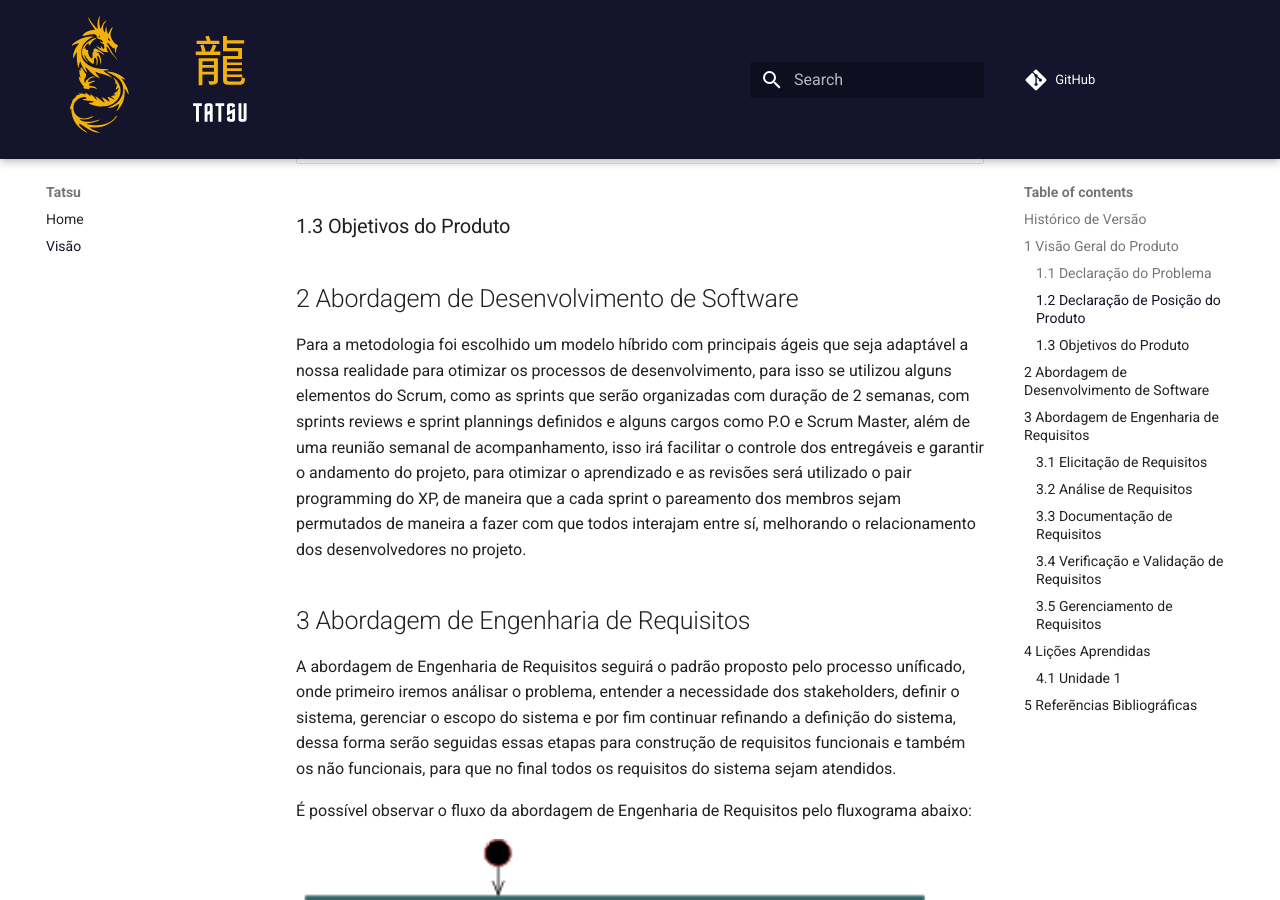
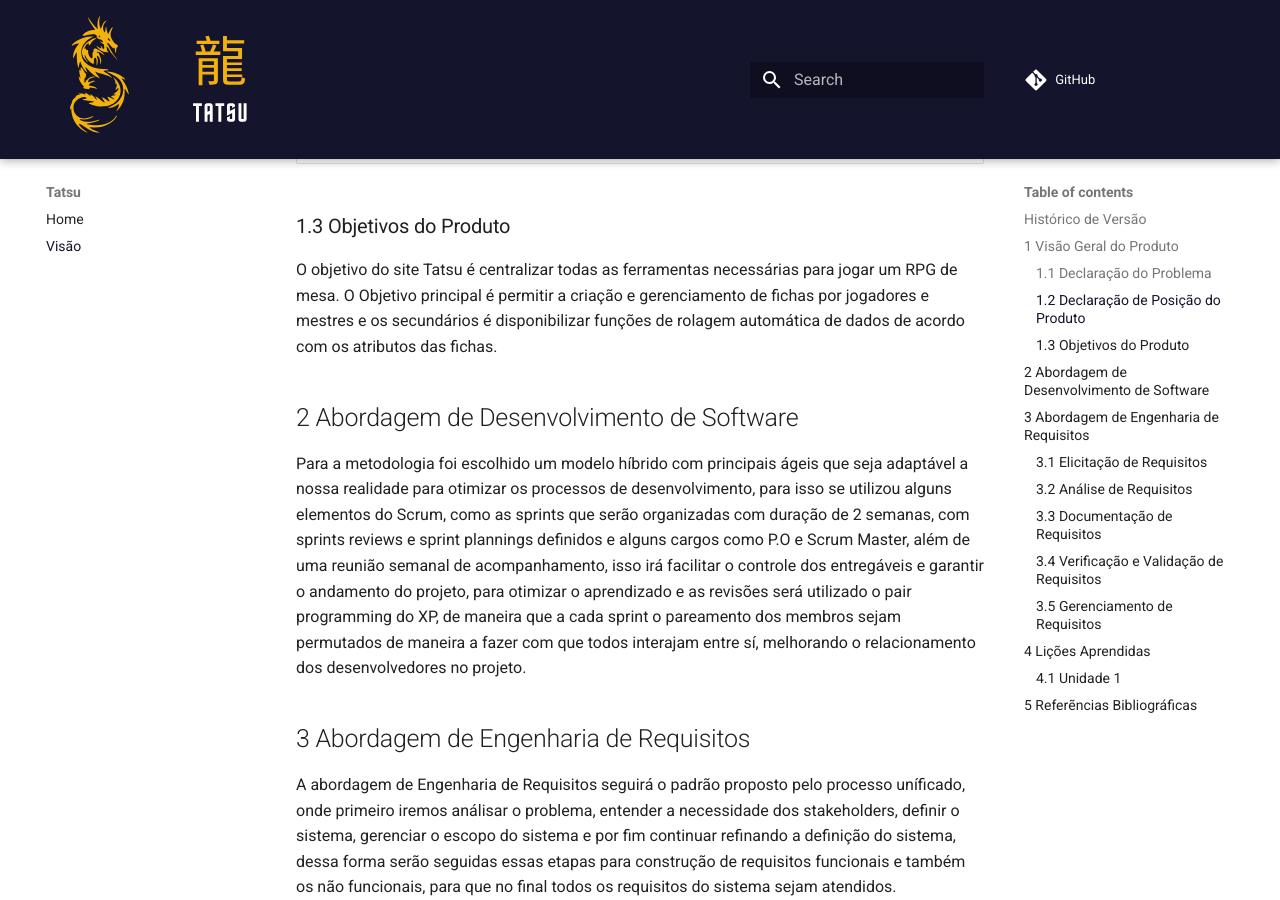
Before and after one commit to FGAUnB-REQ-GM/2021.2-Tatsu, an MkDocs documentation site: the page built from docs/visao.md, in a window 1280 px wide and 900 px high, scrolled down 1157 px. Built offline with MkDocs 1.6.1 and Material for MkDocs 9.7.7, drawn with Linux system fonts in a browser that asks for light colours; comment, search, counter and statistics services are not loaded.

Commit message:
Adição do tópico 1.3

```diff
--- a/docs/visao.md
+++ b/docs/visao.md
@@ -26,6 +26,8 @@
 | Nosso Produto | permite a criação de um ficheiro onde seria criado fichas individuais que podem ser atualizadas por qualquer jogador utilizando um link. Além disso, a nossa plataforma irá permitir que os jogadores rolem os dados de acordo com os atributos da ficha |
 
 ### 1.3 Objetivos do Produto
+
+O objetivo do site Tatsu é centralizar todas as ferramentas necessárias para jogar um RPG de mesa. O Objetivo principal é permitir a criação e gerenciamento de fichas por jogadores e mestres e os secundários é disponibilizar funções de rolagem automática de dados de acordo com os atributos das fichas.
 
 ## 2 Abordagem de Desenvolvimento de Software
 
```
